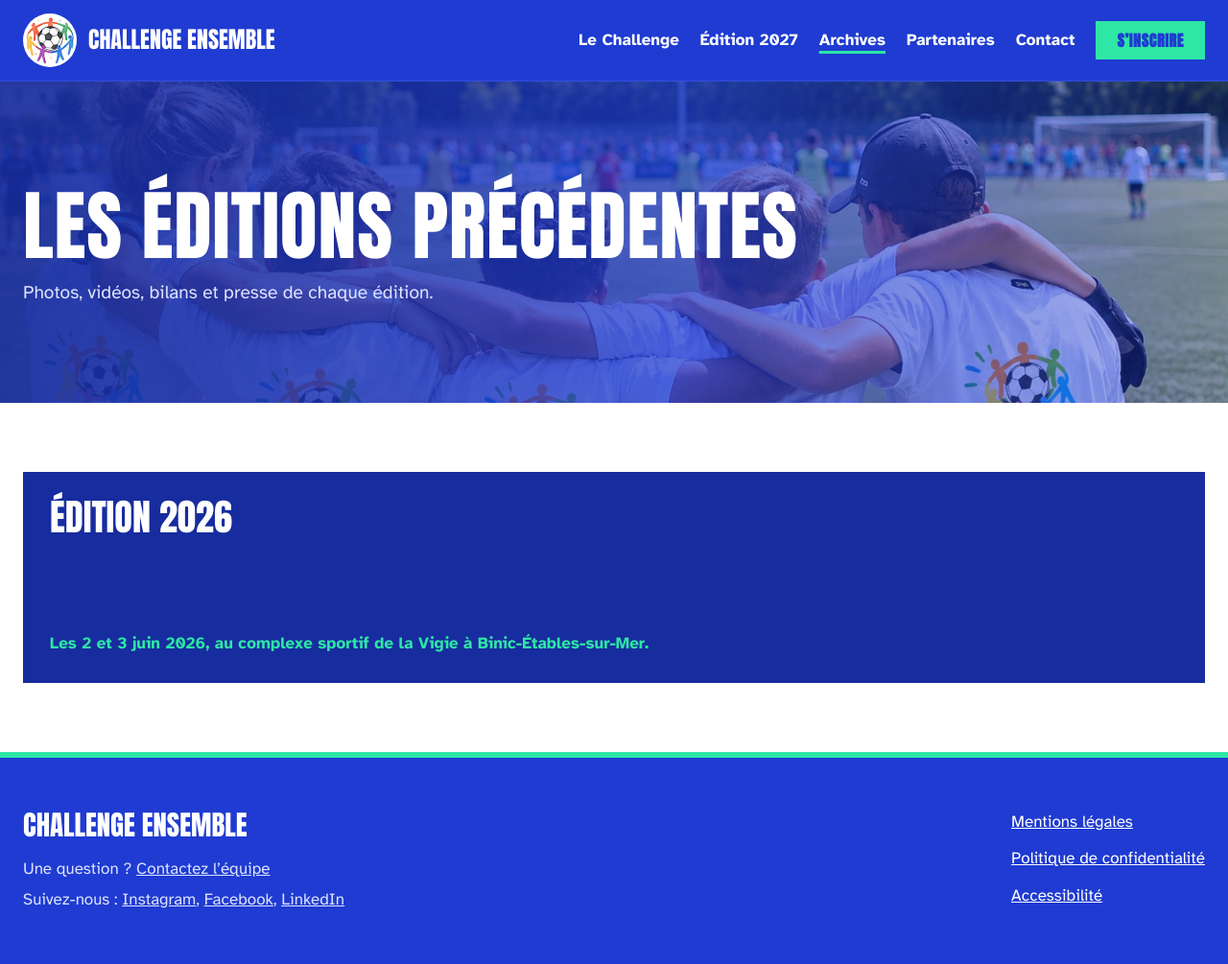
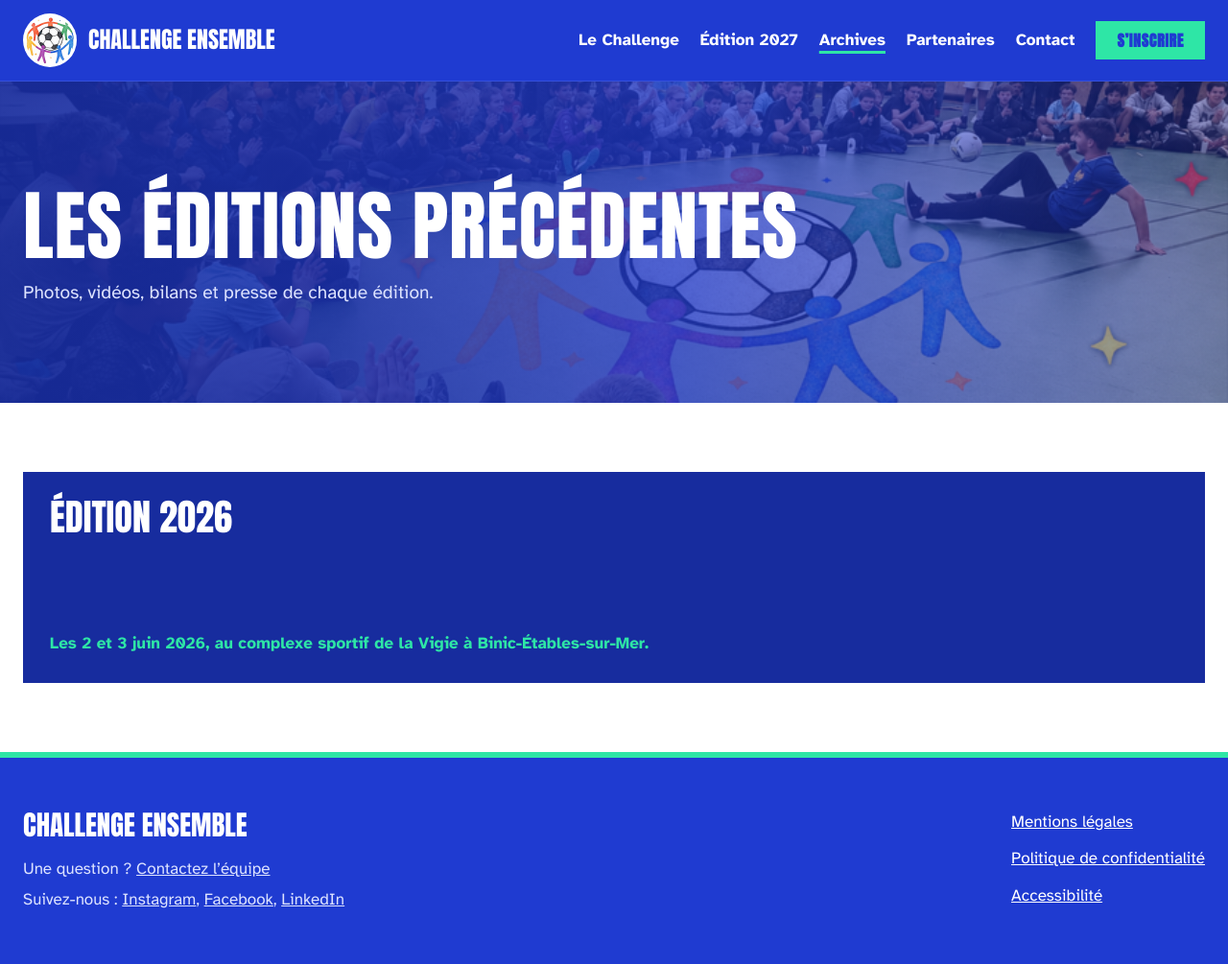
Before and after one commit to PEPBA2235/challenge-ensemble, a Jekyll site: the page built from archives.html, in a window 1280 px wide. Shown: the whole page at 96% size. Built offline with Jekyll 4.4.1, drawn with Linux system fonts in a browser that asks for light colours.

Commit message:
Update _data/archives.yml (via Pages CMS)

```diff
--- a/_data/archives.yml
+++ b/_data/archives.yml
@@ -1,3 +1,3 @@
 titre_page: Les éditions précédentes
 sous_titre: Photos, vidéos, bilans et presse de chaque édition.
-photo_bandeau: /images/illustration-esprit-equipe.jpg
+photo_bandeau: /images/capture-decran-2026-11-17-122516.png
```
